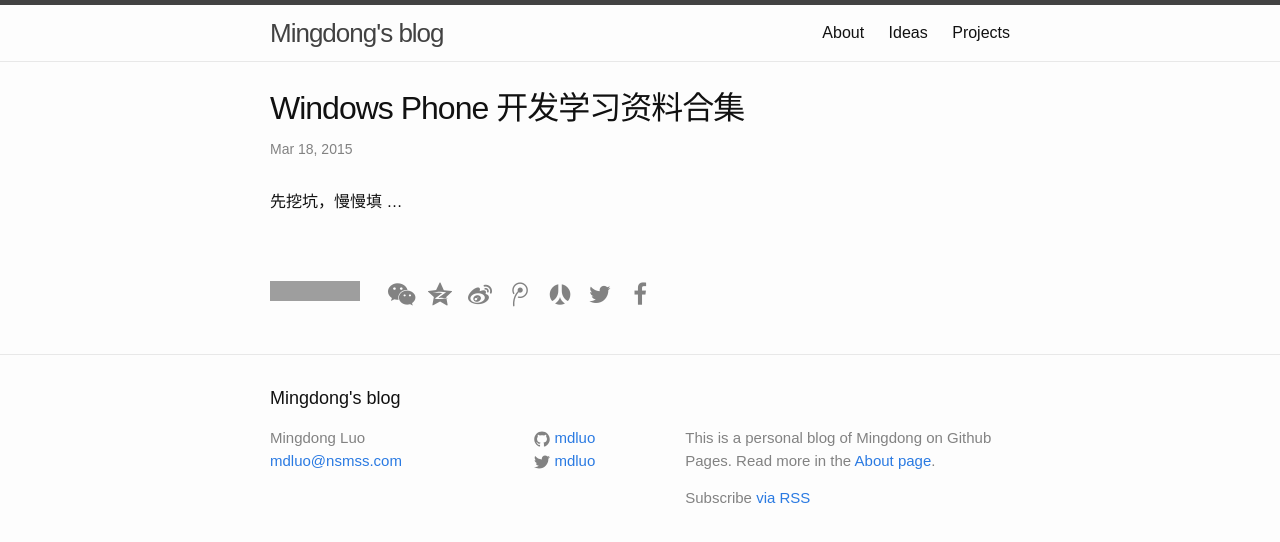
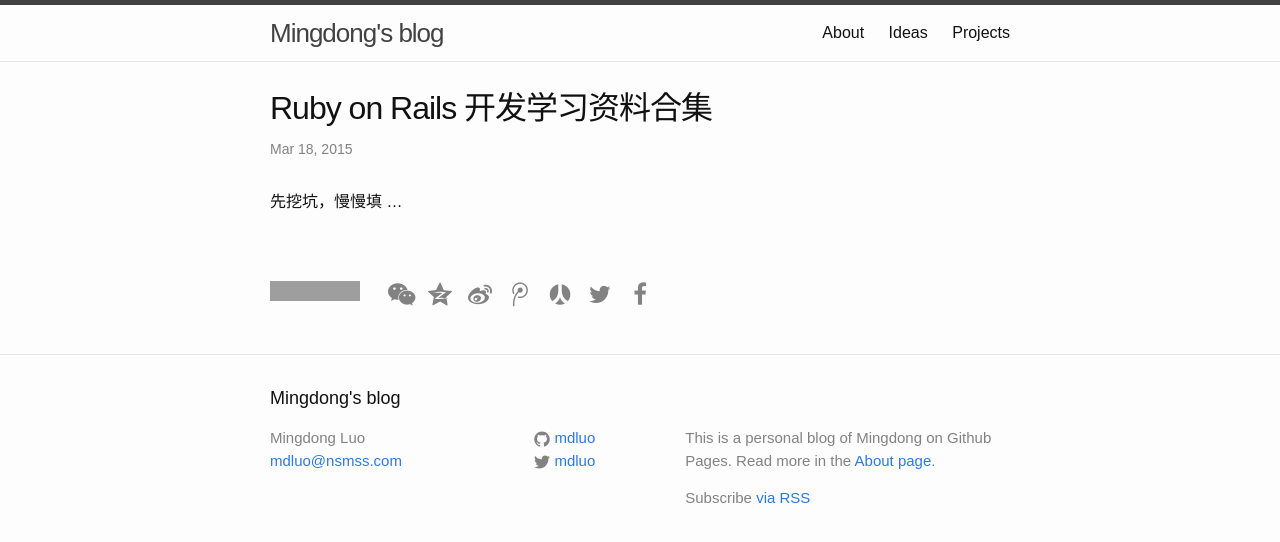
Before and after one commit to itfen/md, a Jekyll site: the page built from _posts/2015-03-18-rails-development-learning-materials.md, in a window 1280 px wide. Shown: the top 542 px of the page. Built offline with Jekyll 4.4.1, drawn with Linux system fonts in a browser that asks for light colours; nearby versions of some CDN libraries; comment, search, counter and statistics services are not loaded; grey boxes are pictures that could not be loaded.

Commit message:
Update post

```diff
--- a/_posts/2015-03-18-rails-development-learning-materials.md
+++ b/_posts/2015-03-18-rails-development-learning-materials.md
@@ -1,6 +1,6 @@
 ---
 layout: post
-title:  "Windows Phone 开发学习资料合集"
+title:  "Ruby on Rails 开发学习资料合集"
 categories:
 comments: true
 share: true
```
